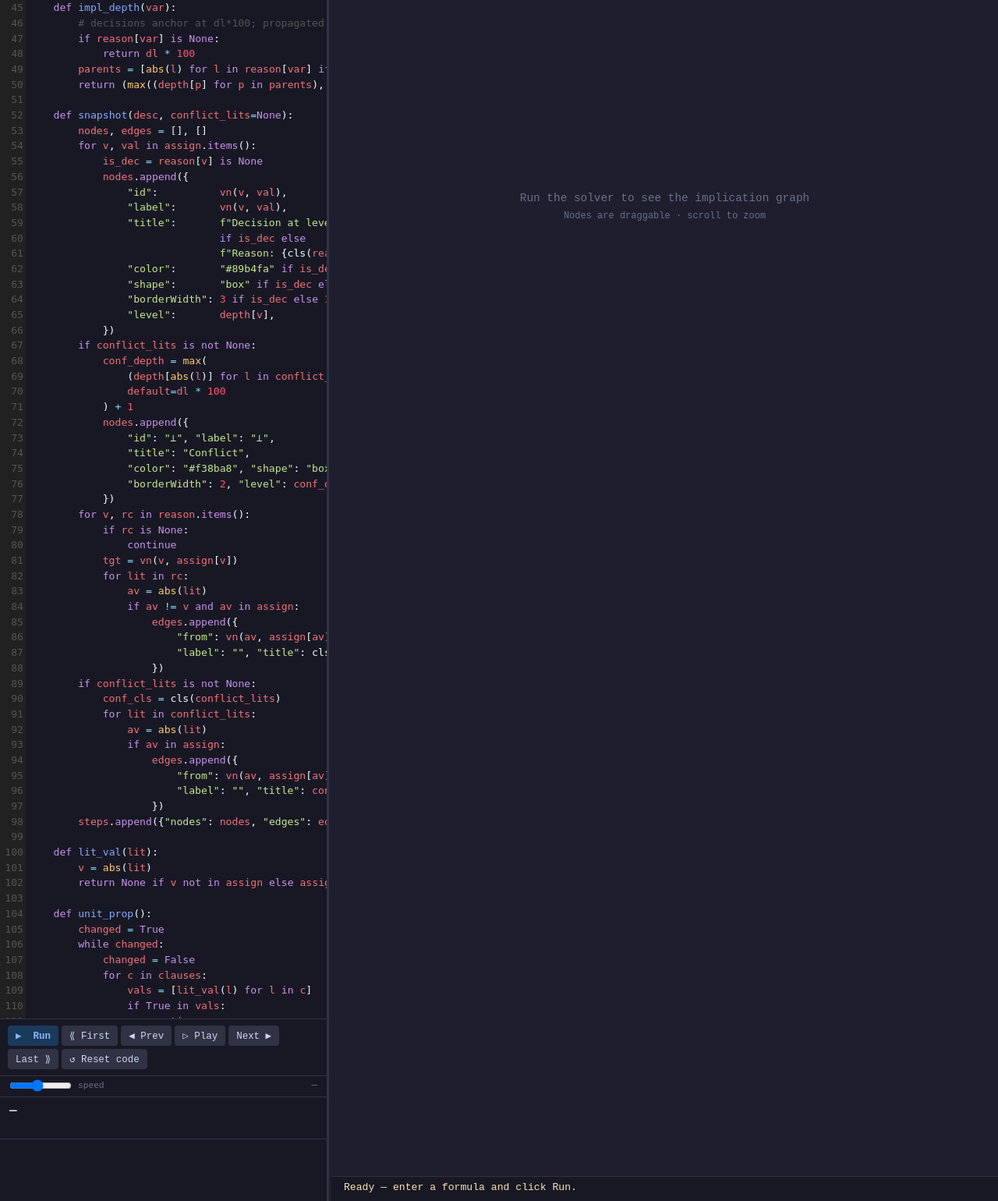
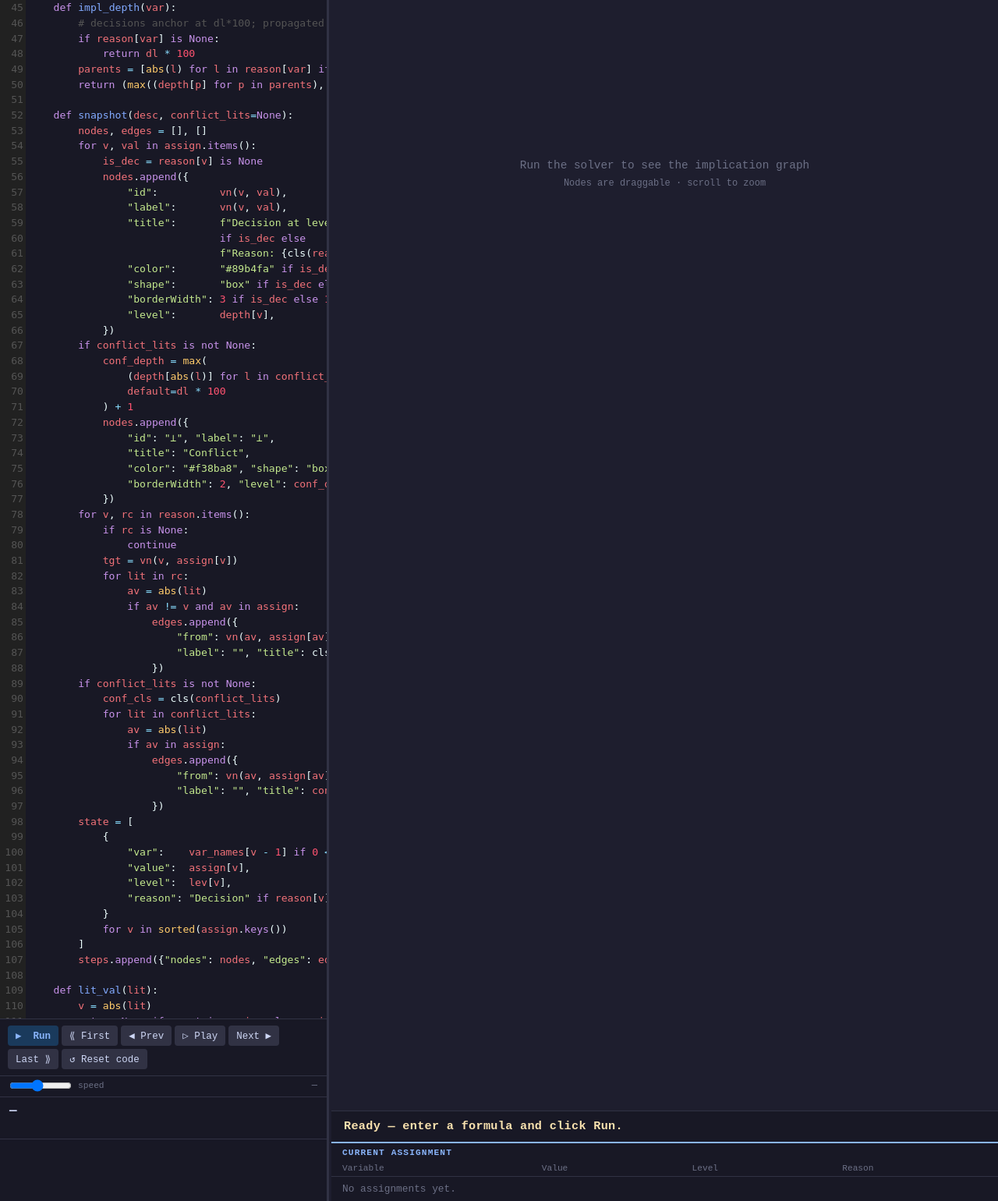
Before and after one commit to kwadwoz/CDCL-visualizer, a Flask app: page / in a window 1280 px wide. Shown: the part 1060-2600 px from the top of the page at 78% size. Run offline with Flask 3, Linux system fonts and the light colour scheme; some libraries are stand-ins or nearby versions.

Commit message:
changed layout and added levels

```diff
--- a/app.py
+++ b/app.py
@@ -109,7 +109,16 @@ def solve(clauses, num_vars, var_names):
                         "from": vn(av, assign[av]), "to": "⊥",
                         "label": "", "title": conf_cls,
                     })
-        steps.append({"nodes": nodes, "edges": edges, "label": desc})
+        state = [
+            {
+                "var":    var_names[v - 1] if 0 < v <= len(var_names) else f"x{v}",
+                "value":  assign[v],
+                "level":  lev[v],
+                "reason": "Decision" if reason[v] is None else cls(reason[v]),
+            }
+            for v in sorted(assign.keys())
+        ]
+        steps.append({"nodes": nodes, "edges": edges, "label": desc, "state": state})
 
     def lit_val(lit):
         v = abs(lit)
--- a/templates/index.html
+++ b/templates/index.html
@@ -142,26 +142,42 @@
       background: var(--base); flex-shrink: 0;
     }
     .legend-item { display: flex; align-items: center; gap: 6px; font-size: 0.72rem; color: var(--muted); }
-    .legend-dot {
-      width: 14px; height: 14px; border-radius: 50%;
-      display: inline-block; flex-shrink: 0;
-    }
-    .legend-diamond {
-      width: 12px; height: 12px; background: var(--blue);
-      transform: rotate(45deg); display: inline-block; flex-shrink: 0;
-    }
-    .legend-square {
-      width: 13px; height: 13px; background: var(--red);
-      border-radius: 2px; display: inline-block; flex-shrink: 0;
+
+    #network-wrap { flex: 1; position: relative; min-height: 0; }
+    #network      { width: 100%; height: 100%; }
+
+    #step-desc {
+      padding: 10px 16px; font-size: 0.95rem; font-weight: bold;
+      color: var(--yellow); background: var(--base);
+      border-top: 1px solid var(--panel); flex-shrink: 0;
+      min-height: 40px; letter-spacing: 0.02em;
     }
 
-    #network { flex: 1; }
-
-    #step-desc {
-      padding: 6px 16px; font-size: 0.82rem; color: var(--yellow);
-      background: var(--base); border-top: 1px solid var(--panel);
-      min-height: 32px; flex-shrink: 0;
+    /* ── State table (Python Tutor-style) ──────────────────────────────────── */
+    #state-panel {
+      border-top: 2px solid var(--blue); background: var(--base);
+      flex-shrink: 0; max-height: 220px; overflow-y: auto;
     }
+    #state-panel h3 {
+      font-size: 0.7rem; color: var(--blue); letter-spacing: 0.1em;
+      text-transform: uppercase; padding: 6px 14px 4px;
+    }
+    #state-table {
+      width: 100%; border-collapse: collapse; font-size: 0.8rem;
+    }
+    #state-table th {
+      text-align: left; padding: 4px 14px;
+      color: var(--muted); font-weight: normal; font-size: 0.7rem;
+      border-bottom: 1px solid var(--panel); position: sticky; top: 0;
+      background: var(--base);
+    }
+    #state-table td { padding: 5px 14px; border-bottom: 1px solid #2a2a3e; }
+    #state-table tr:last-child td { border-bottom: none; }
+    .val-true  { color: var(--green); font-weight: bold; }
+    .val-false { color: var(--red);   font-weight: bold; }
+    .td-var    { color: var(--blue);  font-weight: bold; }
+    .td-reason { color: var(--muted); font-size: 0.75rem; }
+    .td-level  { color: var(--yellow); }
 
     /* resize handle */
     #resize-handle {
@@ -263,6 +279,20 @@
       </div>
 
       <div id="step-desc">Ready — enter a formula and click Run.</div>
+
+      <div id="state-panel">
+        <h3>Current Assignment</h3>
+        <table id="state-table">
+          <thead>
+            <tr>
+              <th>Variable</th><th>Value</th><th>Level</th><th>Reason</th>
+            </tr>
+          </thead>
+          <tbody id="state-body">
+            <tr><td colspan="4" style="color:var(--muted);padding:8px 14px;">No assignments yet.</td></tr>
+          </tbody>
+        </table>
+      </div>
     </div>
 
   </div>
@@ -273,6 +303,9 @@
 let steps       = [];
 let stepIdx     = 0;
 let network     = null;
+let nodeDS      = null;
+let edgeDS      = null;
+let isFirstRun  = true;
 let playTimer   = null;
 const defaultCode = {{ default_code | tojson }};
 
@@ -287,76 +320,119 @@ const editor = CodeMirror.fromTextArea(document.getElementById('code-editor'), {
   autofocus:   false,
   lineWrapping: false,
 });
-// Make CodeMirror fill its parent flex container
 editor.getWrapperElement().style.cssText =
   'flex:1;display:flex;flex-direction:column;overflow:hidden;';
 editor.getScrollerElement().style.flex = '1';
 
-// ── vis-network setup ────────────────────────────────────────────────────────
-function createNetwork(nodes, edges) {
-  const container = document.getElementById('network');
-  const data = {
-    nodes: new vis.DataSet(nodes.map(n => ({
-      id:          n.id,
-      label:       n.label,
-      title:       n.title || '',   // tooltip shown on hover
-      level:       n.level ?? 0,
+// ── Node / edge formatters ───────────────────────────────────────────────────
+function fmtNode(n, isNew) {
+  const borderCol = isNew ? '#f9e2af'                       // yellow flash for new
+    : n.color === '#89b4fa' ? '#5a8fd4'
+    : n.color === '#a6e3a1' ? '#6db86d' : '#d4687a';
+  return {
+    id:    n.id,
+    label: n.label,
+    title: n.title || '',
+    level: n.level ?? 0,
     color: {
       background: n.color,
-        border:     n.color === '#89b4fa' ? '#5a8fd4'
-                  : n.color === '#a6e3a1' ? '#6db86d'
-                  : '#d4687a',
+      border:     borderCol,
       highlight: { background: n.color, border: '#ffffff' },
       hover:     { background: n.color, border: '#ffffff' },
     },
-      shape:       n.shape || 'ellipse',   // "box", "ellipse" — label is inside
-      font: { color: n.color === '#a6e3a1' ? '#1e3a1e' : '#a6e3a1', size: 15, bold: true },
-      borderWidth: n.borderWidth ?? 2,
-      margin:      8,
-    }))),
-    edges: new vis.DataSet(edges.map((e, i) => ({
+    shape:       n.shape || 'ellipse',
+    font:  { color: n.color === '#a6e3a1' ? '#1e3a1e' : '#a6e3a1', size: 16, bold: true },
+    borderWidth: isNew ? 4 : (n.borderWidth ?? 2),
+    margin: 12,
+  };
+}
+
+function fmtEdge(e, i) {
+  return {
     id:     i,
     from:   e.from,
     to:     e.to,
     label:  e.label || '',
-      title:  e.title || '',   // clause tooltip on hover
+    title:  e.title || '',
     arrows: 'to',
     color:  { color: '#6c7086', highlight: '#cdd6f4' },
-      smooth: { type: 'cubicBezier', forceDirection: 'horizontal', roundness: 0.3 },
+    smooth: { type: 'cubicBezier', forceDirection: 'vertical', roundness: 0.3 },
     font:   { color: '#cdd6f4', size: 9, align: 'middle' },
-    }))),
   };
-  const options = {
+}
+
+// ── Build network once, reuse DataSets ──────────────────────────────────────
+function initNetwork() {
+  if (network) network.destroy();
+  nodeDS = new vis.DataSet([]);
+  edgeDS = new vis.DataSet([]);
+  network = new vis.Network(
+    document.getElementById('network'),
+    { nodes: nodeDS, edges: edgeDS },
+    {
       layout: {
         hierarchical: {
-        enabled:         true,
-        direction:       'LR',
-        sortMethod:      'directed',
-        levelSeparation: 160,
-        nodeSpacing:     90,
-        treeSpacing:     120,
+          enabled: true, direction: 'UD', sortMethod: 'directed',
+          levelSeparation: 130, nodeSpacing: 120, treeSpacing: 160,
         },
       },
       physics:     { enabled: false },
-    interaction: { dragNodes: true, zoomView: true, hover: true },
-  };
-  if (network) network.destroy();
-  network = new vis.Network(container, data, options);
-  network.fit({ animation: { duration: 400, easingFunction: 'easeInOutQuad' } });
+      interaction: { dragNodes: true, zoomView: true, hover: true,
+                     zoomExtent: { min: 0.3, max: 3 } },
+    }
+  );
 }
 
-// ── Render a single step ─────────────────────────────────────────────────────
+// ── Render a single step (incremental — zoom stays stable) ──────────────────
 function showStep(idx) {
   if (!steps.length) return;
   idx = Math.max(0, Math.min(idx, steps.length - 1));
   stepIdx = idx;
 
-  const s = steps[idx];
-  createNetwork(s.nodes || [], s.edges || []);
-  document.getElementById('step-desc').textContent = s.label || '';
-  document.getElementById('step-counter').textContent =
-    `Step ${idx + 1} / ${steps.length}`;
-  document.getElementById('empty-msg').style.display = 'none';
+  const s    = steps[idx];
+  const prev = idx > 0 ? steps[idx - 1] : { nodes: [], edges: [] };
+
+  const prevIds = new Set(prev.nodes.map(n => n.id));
+  const curIds  = new Set(s.nodes.map(n => n.id));
+  const newIds  = new Set([...curIds].filter(id => !prevIds.has(id)));
+  const gone    = [...prevIds].filter(id => !curIds.has(id));
+
+  // Update graph incrementally — zoom is never touched
+  nodeDS.remove(gone);
+  nodeDS.update(s.nodes.map(n => fmtNode(n, newIds.has(n.id))));
+  edgeDS.clear();
+  edgeDS.update(s.edges.map(fmtEdge));
+
+  // Fit only on the very first step of a new run
+  if (isFirstRun) {
+    network.fit({ animation: { duration: 500, easingFunction: 'easeInOutQuad' } });
+    isFirstRun = false;
+  }
+
+  // After 700 ms, remove the yellow highlight from new nodes
+  if (newIds.size) {
+    setTimeout(() => {
+      nodeDS.update(
+        s.nodes.filter(n => newIds.has(n.id)).map(n => fmtNode(n, false))
+      );
+    }, 700);
+  }
+
+  // Step counter + description
+  document.getElementById('step-counter').textContent = `Step ${idx + 1} / ${steps.length}`;
+  document.getElementById('step-desc').textContent    = s.label || '';
+  document.getElementById('empty-msg').style.display  = 'none';
+
+  // State table
+  const rows = (s.state || []).map(r => `
+    <tr>
+      <td class="td-var">${r.var}</td>
+      <td class="${r.value ? 'val-true' : 'val-false'}">${r.value ? 'True' : 'False'}</td>
+      <td class="td-level">${r.level}</td>
+      <td class="td-reason">${r.reason}</td>
+    </tr>`).join('');
+  document.getElementById('state-body').innerHTML =
+    rows || '<tr><td colspan="4" style="color:var(--muted);padding:8px 14px;">No assignments yet.</td></tr>';
 }
 
 // ── Navigation ───────────────────────────────────────────────────────────────
@@ -418,8 +494,10 @@ async function runSolver() {
     return;
   }
 
-  steps   = res.steps || [];
-  stepIdx = 0;
+  steps      = res.steps || [];
+  stepIdx    = 0;
+  isFirstRun = true;
+  initNetwork();
 
   const tag = document.getElementById('result-tag');
   if (res.result === 'SAT') {
```
Lines whose indentation alone changed are shown as unchanged.
